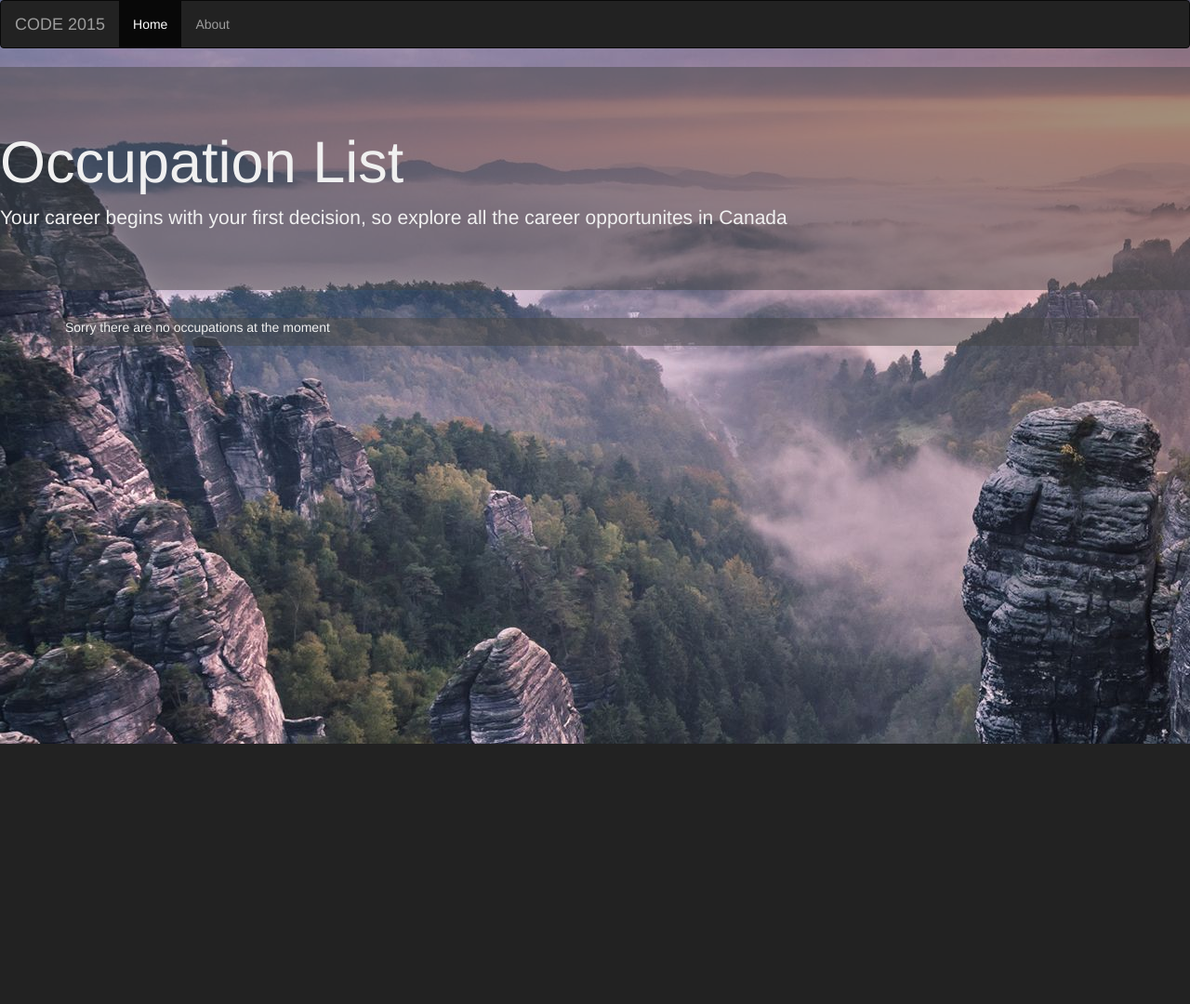
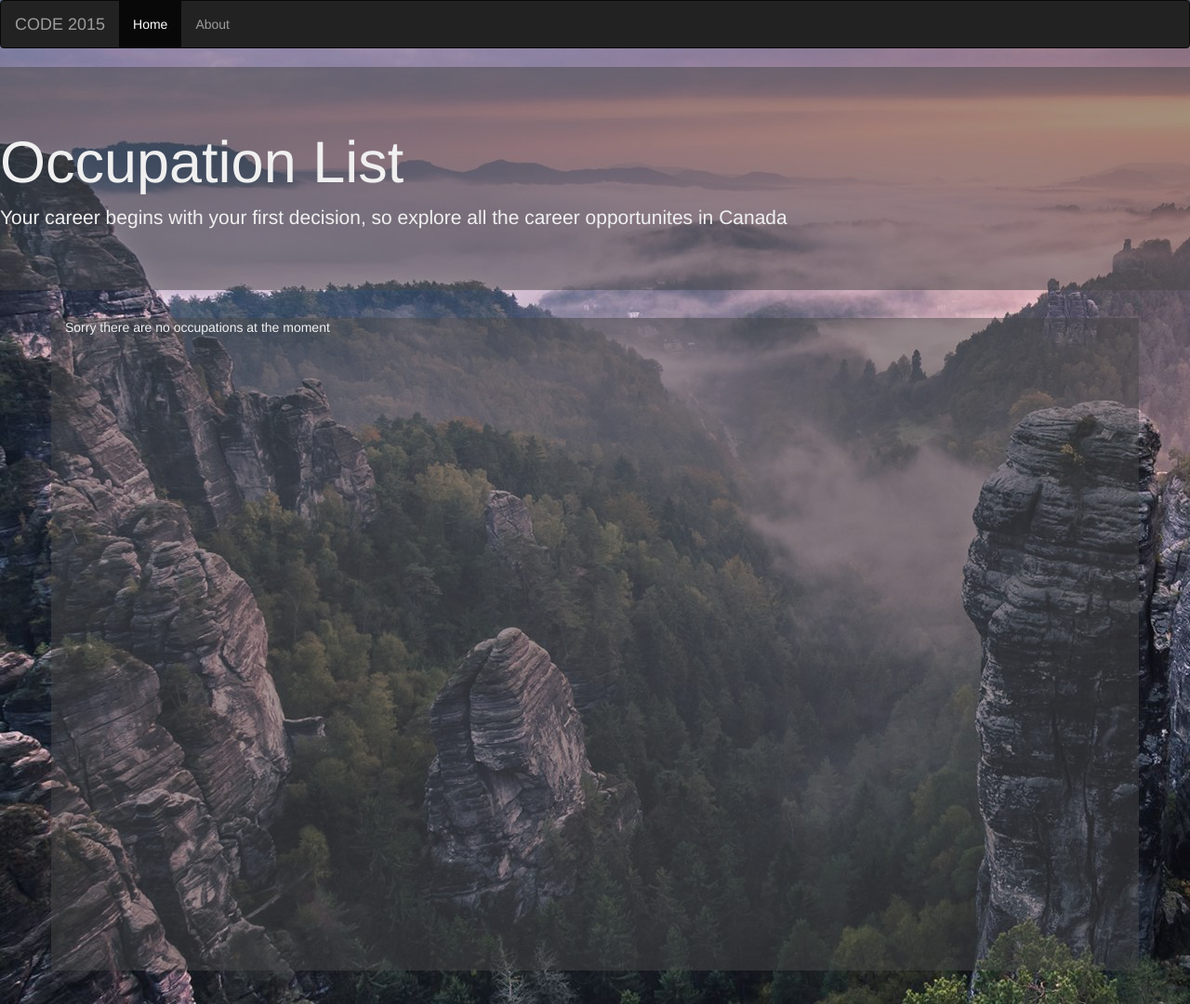
Before and after one commit to piggybomb/bearpaws, a Django app: page /joblist/ in a window 1280 px wide. Shown: the whole page at 93% size. Before the commit the page ends 800 px from the top, so only its background shows below. Run offline with Django 3.2, Linux system fonts and the light colour scheme; data that the repository does not hold is empty; some libraries are stand-ins or nearby versions.

Commit message:
fixed up the joblist to not have repeating background image

```diff
--- a/bp/cofy/static/cofy/joblist.css
+++ b/bp/cofy/static/cofy/joblist.css
@@ -1,5 +1,6 @@
 body{
 background-image: url("images/fog.jpg");
+height: 1080px;
 }
 
 .jumbotron{
@@ -10,8 +11,20 @@ color:rgb(240,240,240);
 .container{
 background:rgba(70,70,70,0.5);
 color:rgb(240,240,240);
+overflow-y: scroll;
+height: 65%;
 }
 
 a{
 color:rgb(240,240,240);
 }
+
+
+#joblist{
+	overflow-y: scroll;
+	--height: 1080px;
+}
+
+ul{
+	height: 100%;
+}
--- a/bp/cofy/static/cofy/style.css
+++ b/bp/cofy/static/cofy/style.css
@@ -8,3 +8,9 @@ body {
   height: 350px;
   background-size: cover;
 }
+
+.btn-danger {
+color: #fff;
+background-color: #b40000;
+border-color: #b40000;
+}
--- a/bp/cofy/templates/cofy/index.html
+++ b/bp/cofy/templates/cofy/index.html
@@ -11,7 +11,7 @@
 </div>
 
 <div class="container">
-  <a href="/joblist" class="btn btn-primary btn-lg btn-block">Start <span class="glyphicon glyphicon-play"></span></a>
+  <a href="/joblist" class="btn btn-danger btn-lg btn-block">Start <span class="glyphicon glyphicon-play"></span></a>
 </div>
 
 {% endblock %}
```
